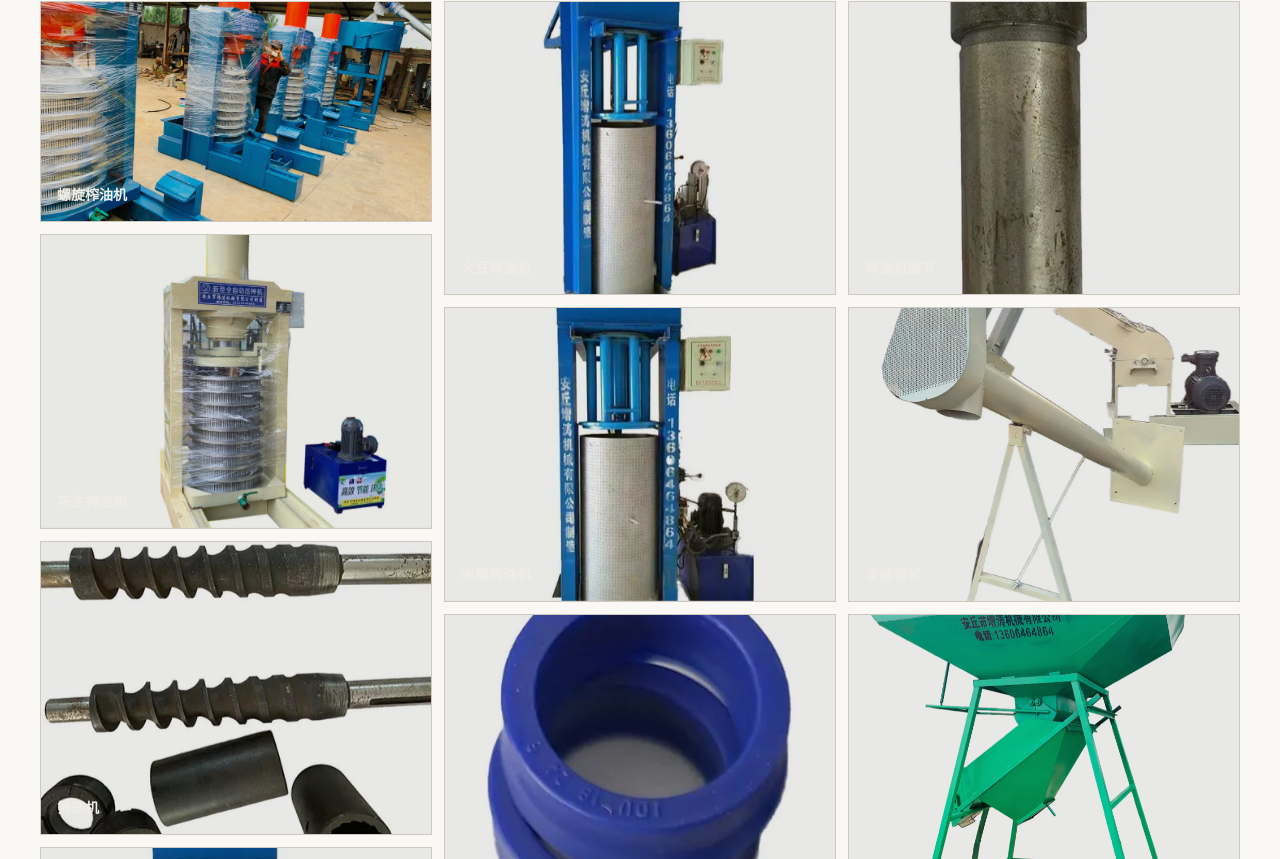
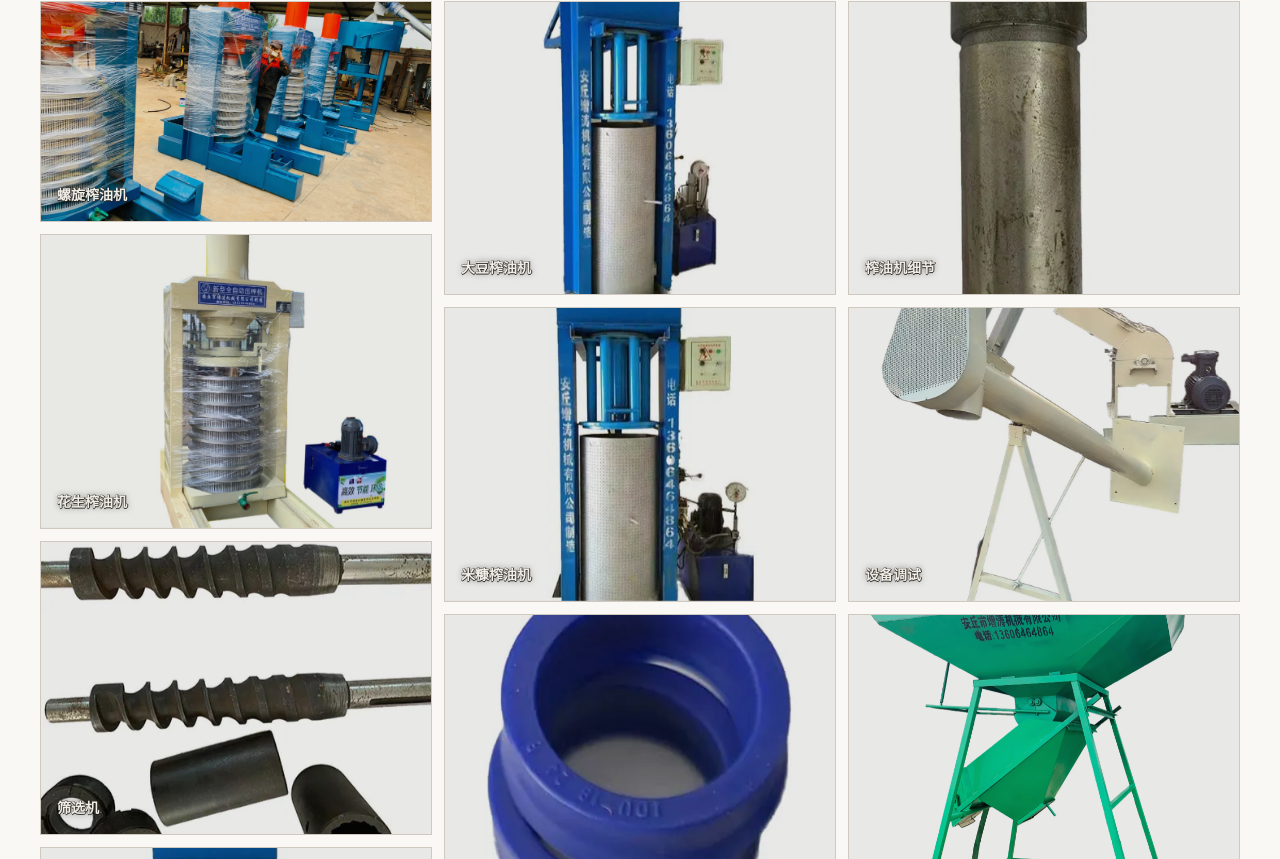
Before and after one commit to Ceceemm/WEB, a React (Vite) app in the folder app/: page / in a window 1280 px wide. Shown: the part 4901-5760 px from the top of the page. Built offline with nearby package versions, Linux system fonts and the light colour scheme; a web font is replaced by a local one.

Commit message:
给设备实拍标题添加描边

```diff
--- a/app/src/components/sections/GallerySection.tsx
+++ b/app/src/components/sections/GallerySection.tsx
@@ -64,7 +64,7 @@ export function GallerySection() {
 
                   {/* Label */}
                   <div className="absolute bottom-0 left-0 right-0 p-4 bg-forge-warm-text/82">
-                    <p className="text-forge-paper font-display font-bold text-sm group-hover:text-forge-orange transition-colors">
+                    <p className="text-forge-paper font-display font-bold text-sm text-stroke-forge group-hover:text-forge-orange transition-colors">
                       {product.name}
                     </p>
                   </div>
--- a/app/src/index.css
+++ b/app/src/index.css
@@ -109,6 +109,15 @@
     text-shadow: 0 0 34px rgba(190, 79, 38, 0.24), 0 0 70px rgba(190, 79, 38, 0.12);
   }
 
+  .text-stroke-forge {
+    -webkit-text-stroke: 0.45px hsl(var(--warm-text) / 0.82);
+    paint-order: stroke fill;
+    text-shadow:
+      0 1px 0 hsl(var(--warm-text) / 0.82),
+      1px 0 0 hsl(var(--warm-text) / 0.72),
+      0 0 6px hsl(var(--warm-text) / 0.55);
+  }
+
   .factory-grid {
     background-image:
       linear-gradient(hsl(var(--warm-text) / 0.055) 1px, transparent 1px),
--- a/app/vite.config.ts
+++ b/app/vite.config.ts
@@ -35,7 +35,7 @@ export default defineConfig({
           if (/\.(woff2?|ttf|eot)$/.test(assetInfo.name ?? "")) {
             return "fonts/[name]-[hash][extname]";
           }
-          return "assets/[name]-[hash][extname]";
+          return "assets/[hash][extname]";
         },
       },
     },
```
